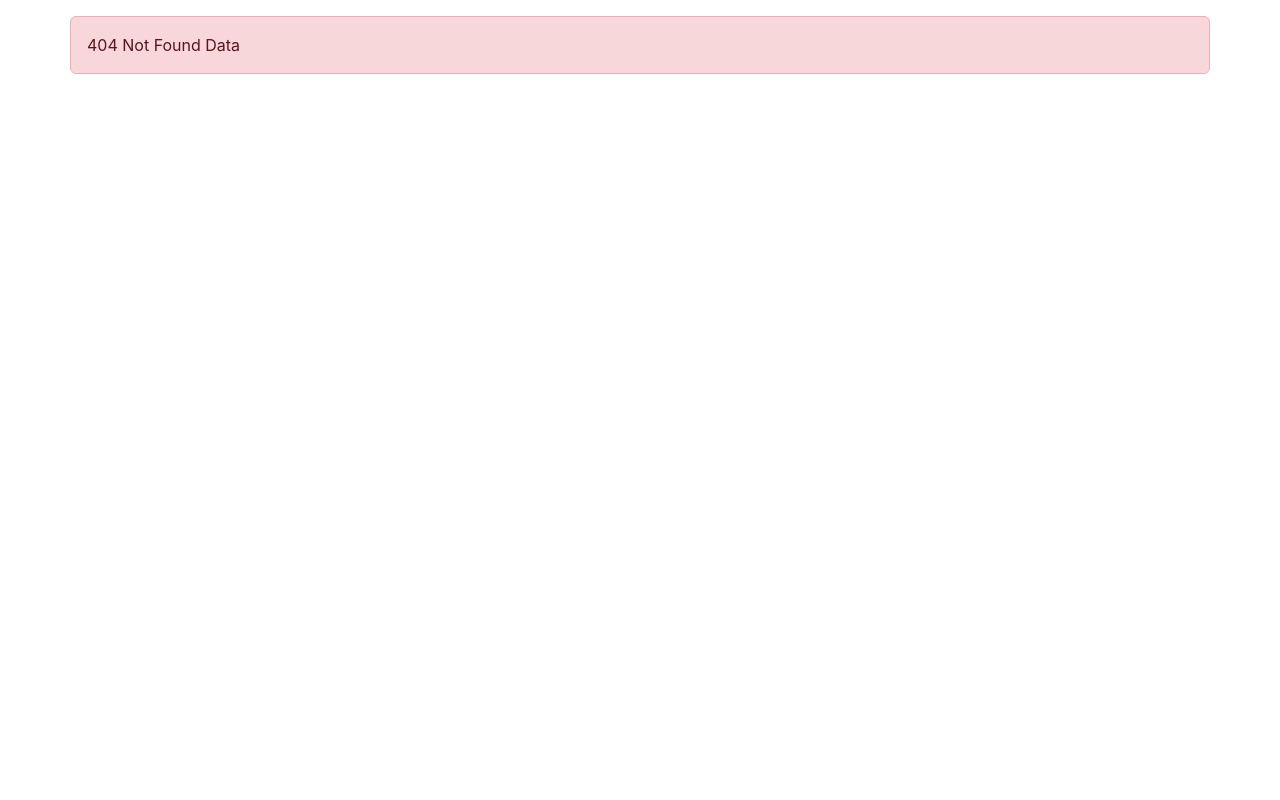
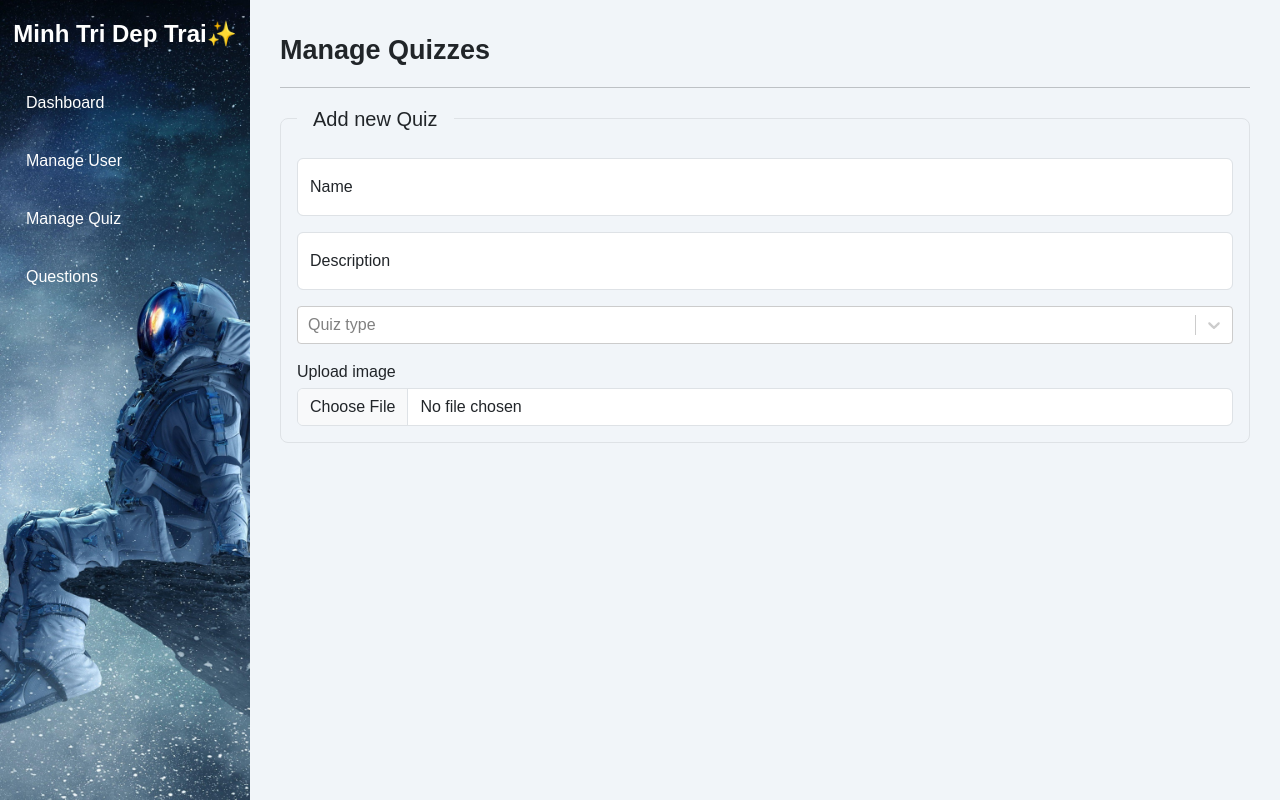
Before and after one commit to ToRiTheBlackCat/LearnReact, a React (Create React App) app: page /admins/manage-quizzes in a window 1280 px wide. Before the commit this address had no page. Built offline with nearby package versions, Linux system fonts and the light colour scheme.

Commit message:
[ADD] quiz creation UI

```diff
--- a/package.json
+++ b/package.json
@@ -18,6 +18,7 @@
     "react-redux": "8.0.1",
     "react-router-dom": "^7.11.0",
     "react-scripts": "5.0.1",
+    "react-select": "5.4.0",
     "redux": "4.2.0",
     "redux-devtools-extension": "2.13.9",
     "redux-persist": "^6.0.0",
--- a/src/Layout.js
+++ b/src/Layout.js
@@ -12,6 +12,7 @@ import "react-toastify/dist/ReactToastify.css";
 import Register from "./components/Auth/Register";
 import ListQuiz from "./components/User/ListQuiz";
 import DetailQuiz from "./components/User/DetailQuiz";
+import ManageQuiz from "./components/Admin/Content/Quiz/ManageQuiz";
 
 const NotFound = () => {
   return (
@@ -37,6 +38,7 @@ const Layout = (props) => {
         <Route path="/admins" element={<Admin />}>
           <Route index element={<Dashboard />} />
           <Route path="manage-users" element={<ManageUser />} />
+          <Route path="manage-quizzes" element={<ManageQuiz />} />
         </Route>
 
         <Route path="/login" element={<Login />} />
--- /dev/null
+++ b/src/components/Admin/Content/Quiz/ManageQuiz.js
@@ -0,0 +1,72 @@
+import { useState } from "react";
+import "./ManageQuiz.scss";
+import Select from "react-select";
+
+const options = [
+  { value: "EASY", label: "EASY" },
+  { value: "MEDIUM", label: "MEDIUM" },
+  { value: "HARD", label: "HARD" },
+];
+
+const ManageQuiz = () => {
+  const [name, setName] = useState("");
+  const [description, setDescription] = useState("");
+  const [type, setType] = useState("EASY");
+  const [image, setImage] = useState(null);
+
+  const handleChangeFile = (event) => {};
+
+  return (
+    <div className="quiz-container">
+      <div className="title">
+        Manage Quizzes
+        <hr />
+      </div>
+      <div className="add-new">
+        <fieldset className="border rounded-3 p-3">
+          <legend className="float-none w-auto px-3">Add new Quiz</legend>
+          <div className="form-floating mb-3">
+            <input
+              type="text"
+              className="form-control"
+              placeholder="Your quiz name"
+              value={name}
+              onChange={(event) => setName(event.target.value)}
+            />
+            <label for="floatingInput">Name</label>
+          </div>
+          <div className="form-floating">
+            <input
+              type="text"
+              className="form-control"
+              placeholder="Your quiz description"
+              value={description}
+              onChange={(event) => setDescription(event.target.value)}
+            />
+            <label for="floatingPassword">Description</label>
+          </div>
+          <div className="my-3">
+            <Select
+              value={type}
+              // onChange={this.handleChange}
+              options={options}
+              placeholder="Quiz type"
+            />
+          </div>
+
+          <div className="more-actions form-group">
+            <label className="mb-1">Upload image</label>
+            <input
+              type="file"
+              className="form-control"
+              onChange={(event) => handleChangeFile(event)}
+            />
+          </div>
+        </fieldset>
+      </div>
+      <div className="list-detail"></div>
+    </div>
+  );
+};
+
+export default ManageQuiz;
--- /dev/null
+++ b/src/components/Admin/Content/Quiz/ManageQuiz.scss
@@ -0,0 +1,12 @@
+.quiz-container {
+  padding: 15px;
+
+  .title {
+    font-size: 27px;
+    font-weight: 600;
+  }
+
+  legend {
+    font-size: 20px;
+  }
+}
--- a/src/components/Admin/SideBarAdmin.js
+++ b/src/components/Admin/SideBarAdmin.js
@@ -1,18 +1,21 @@
-import { NavLink, Link } from "react-router-dom";
+import { NavLink, Link, useNavigate } from "react-router-dom";
 
 const SideBarAdmin = ({ collapsed }) => {
+  const navigate = useNavigate();
   return (
     <div className={`sidebar ${collapsed ? "collapsed" : ""}`}>
-      <h2 className="logo">Minh Tri Dep Trai✨</h2>
+      <h2 className="logo" onClick={() => navigate("/")}>
+        Minh Tri Dep Trai✨
+      </h2>
       <ul className="menu">
         <li>
           <Link to="/admins">Dashboard</Link>
         </li>
         <li>
-          <Link to="/admins/manage-users">User</Link>
+          <Link to="/admins/manage-users">Manage User</Link>
         </li>
         <li>
-          <Link to="/admins/quiz">Quiz</Link>
+          <Link to="/admins/manage-quizzes">Manage Quiz</Link>
         </li>
         <li>
           <Link to="/admins/questions">Questions</Link>
--- a/src/utils/axiosCustomize.js
+++ b/src/utils/axiosCustomize.js
@@ -13,8 +13,6 @@ const instance = axios.create({
 // Add a request interceptor
 instance.interceptors.request.use(
   function (config) {
-    // Do something before the request is sent
-    console.log("Store from axios: ", store.getState());
     //Get token from redux store
     const access_token = store?.getState()?.user?.account?.access_token;
     config.headers["Authorization"] = `Bearer ${access_token}`;
@@ -26,7 +24,7 @@ instance.interceptors.request.use(
   function (error) {
     // Do something with the request error
     return Promise.reject(error);
-  }
+  },
 );
 
 // Add a response interceptor
@@ -44,7 +42,7 @@ instance.interceptors.response.use(
     return error && error.response && error.response.data
       ? error.response.data
       : Promise.reject(error);
-  }
+  },
 );
 
 export default instance;
```
Also changed, not shown: 1 other file (tests, documents, lock files or other folders).
